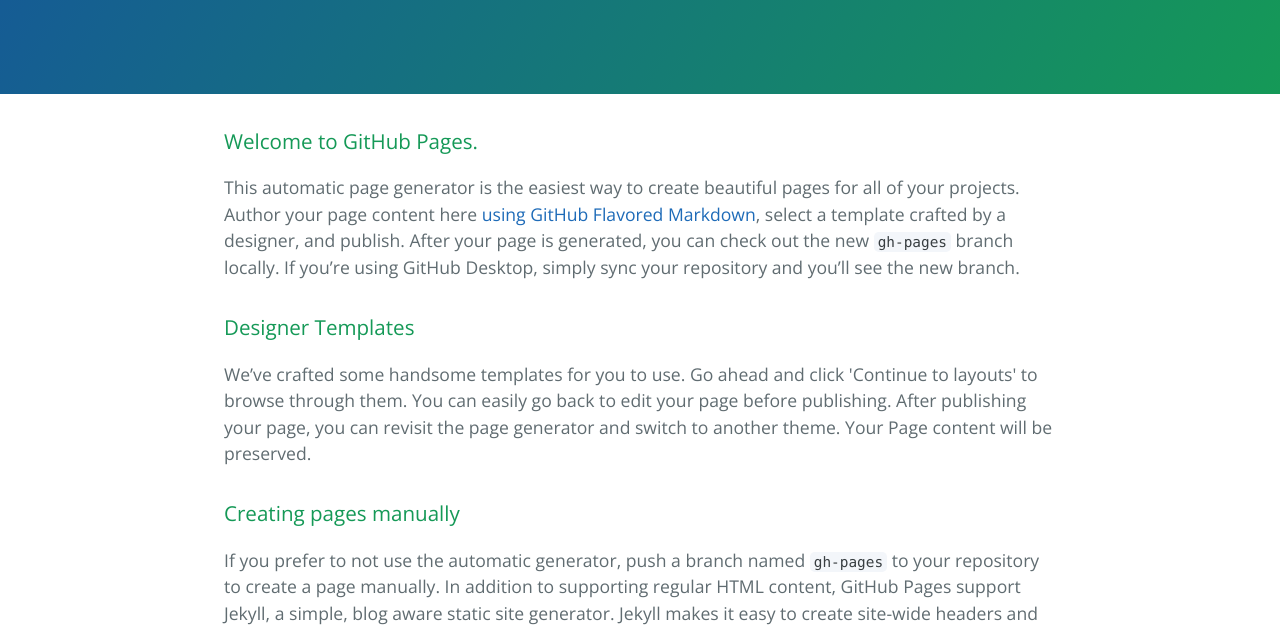
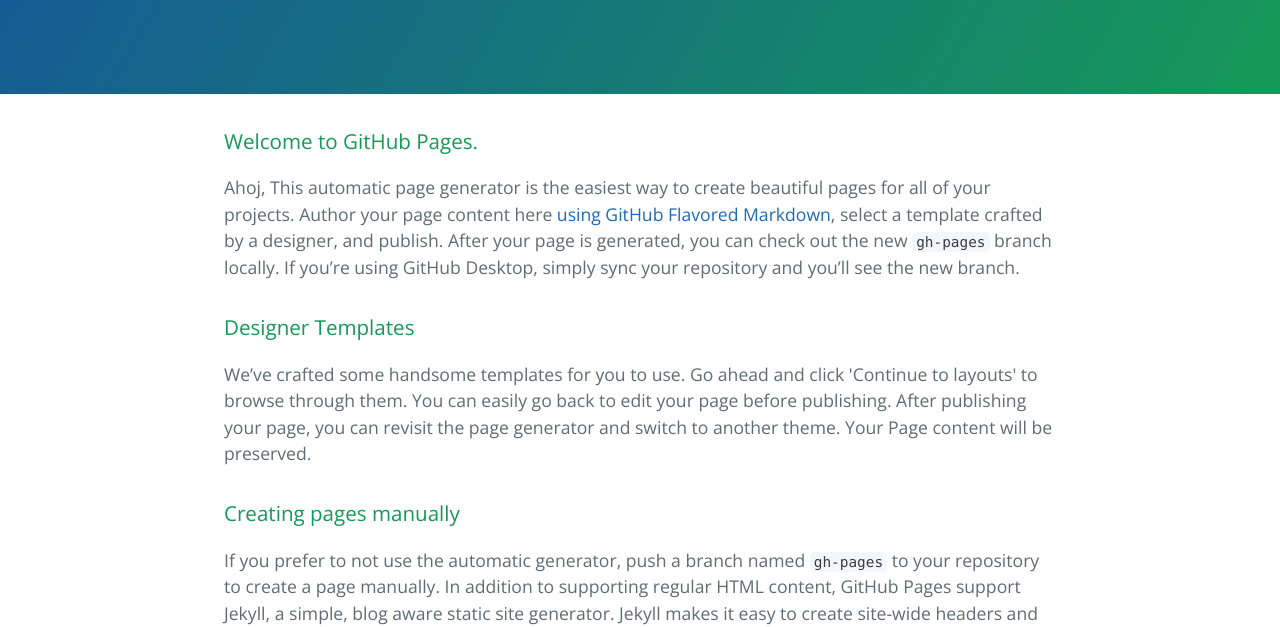
Before and after one commit to jjarcik/jjarcik.github.io, a plain HTML site: page index.html in a window 1280 px wide. Shown: the part 176-803 px from the top of the page. Drawn offline with nearby package versions, Linux system fonts and the light colour scheme.

Commit message:
Update index.html

```diff
--- a/index.html
+++ b/index.html
@@ -19,7 +19,7 @@
       <h3>
 <a id="welcome-to-github-pages" class="anchor" href="#welcome-to-github-pages" aria-hidden="true"><span class="octicon octicon-link"></span></a>Welcome to GitHub Pages.</h3>
 
-<p>This automatic page generator is the easiest way to create beautiful pages for all of your projects. Author your page content here <a href="https://guides.github.com/features/mastering-markdown/">using GitHub Flavored Markdown</a>, select a template crafted by a designer, and publish. After your page is generated, you can check out the new <code>gh-pages</code> branch locally. If you’re using GitHub Desktop, simply sync your repository and you’ll see the new branch.</p>
+<p>Ahoj, This automatic page generator is the easiest way to create beautiful pages for all of your projects. Author your page content here <a href="https://guides.github.com/features/mastering-markdown/">using GitHub Flavored Markdown</a>, select a template crafted by a designer, and publish. After your page is generated, you can check out the new <code>gh-pages</code> branch locally. If you’re using GitHub Desktop, simply sync your repository and you’ll see the new branch.</p>
 
 <h3>
 <a id="designer-templates" class="anchor" href="#designer-templates" aria-hidden="true"><span class="octicon octicon-link"></span></a>Designer Templates</h3>
```
